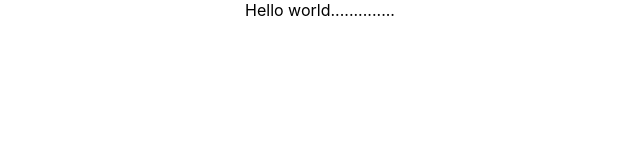
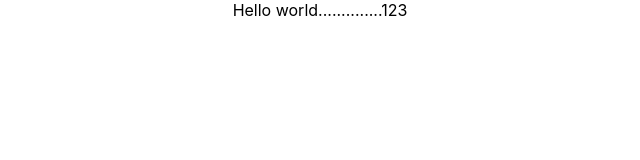
Before and after one commit to parmindersingh4385/amazonproducts, a React (Create React App) app: page / in a window 1280 px wide. Shown: the top 160 px of the page, without its empty margins (320-960 px from the left). Built offline with nearby package versions, Linux system fonts and the light colour scheme.

Commit message:
Commit 6

```diff
--- a/package.json
+++ b/package.json
@@ -1,7 +1,6 @@
 {
   "name": "amazonproducts",
   "version": "0.1.0",
-  "private": true,
   "dependencies": {
     "@testing-library/jest-dom": "^5.16.5",
     "@testing-library/react": "^13.4.0",
--- a/src/App.js
+++ b/src/App.js
@@ -4,7 +4,7 @@ import './App.css';
 function App() {
 	return (
 		<div className="App">
-			Hello world..............
+			Hello world..............123
 		</div>
 	);
 }
```
